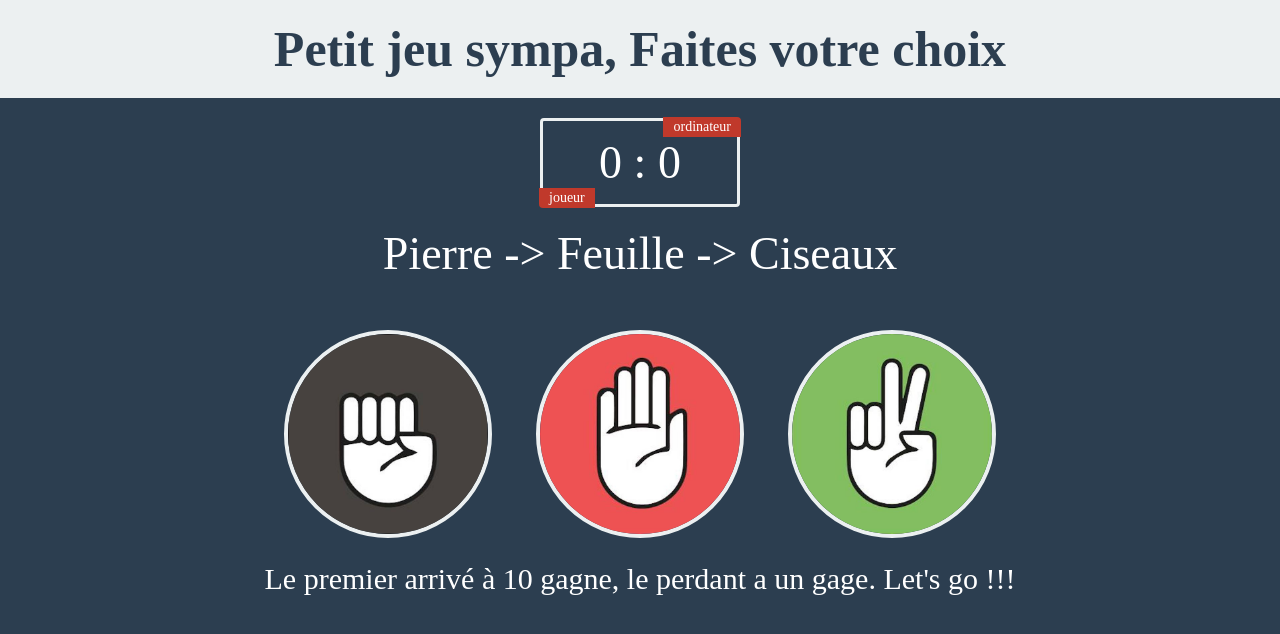
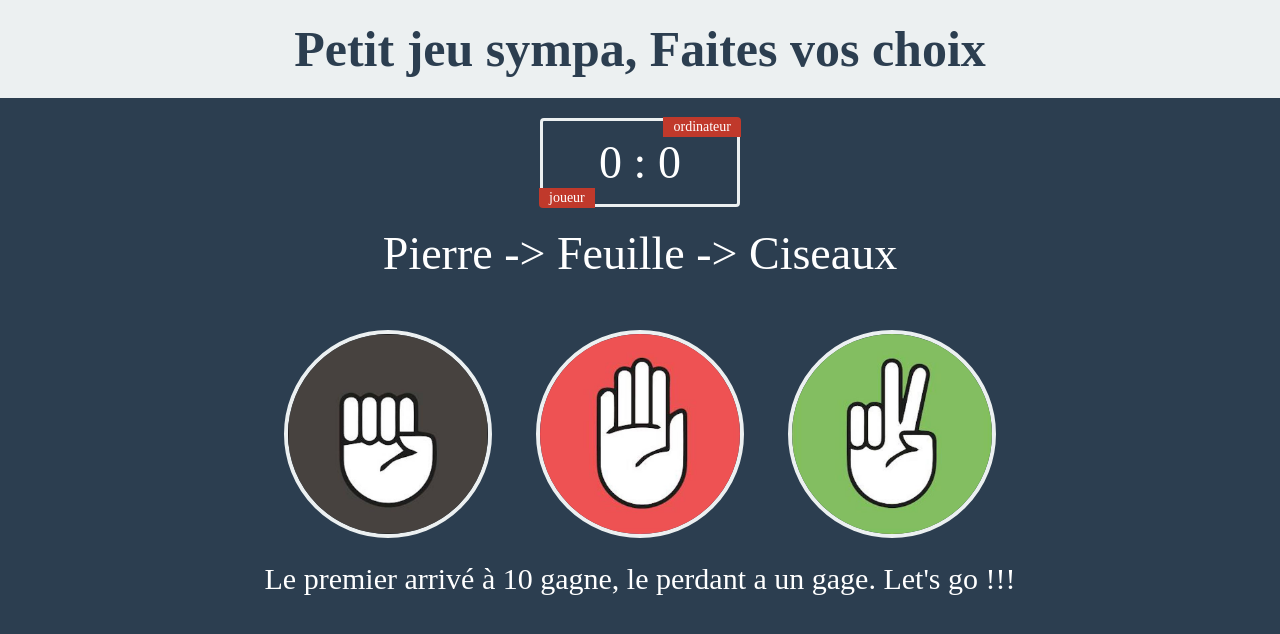
Before and after one commit to Ilyesmessaoudene/Papier-Ciseaux-Cailloux, a plain HTML site: page index.html in a window 1280 px wide. Drawn offline with Linux system fonts and the light colour scheme; a web font is replaced by a local one.

Commit message:
Update index.html

```diff
--- a/index.html
+++ b/index.html
@@ -14,7 +14,7 @@
 
     <header>
         <h1>
-            Petit jeu sympa, Faites votre choix
+            Petit jeu sympa, Faites vos choix
         </h1>
     </header>
 
```
